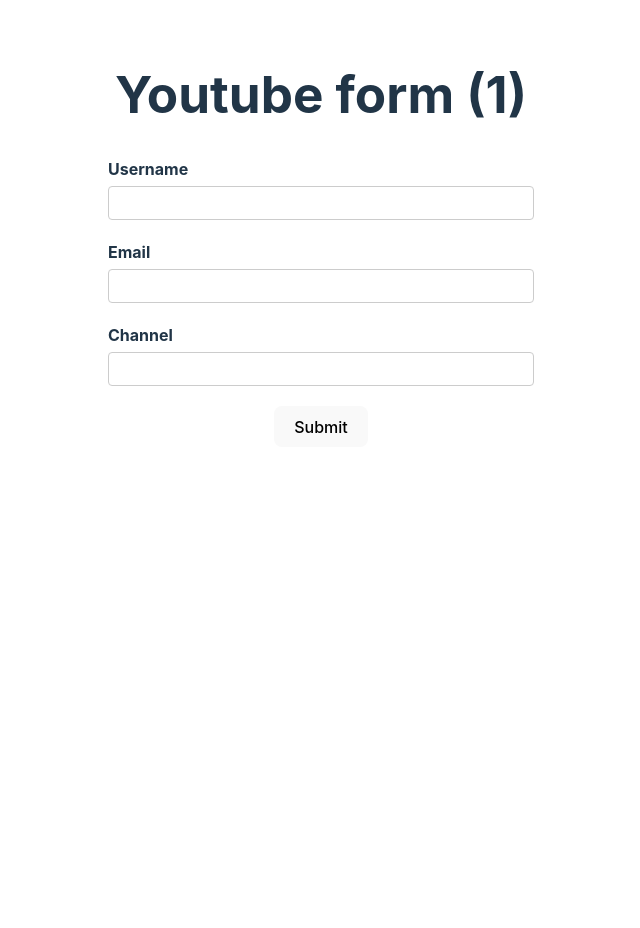
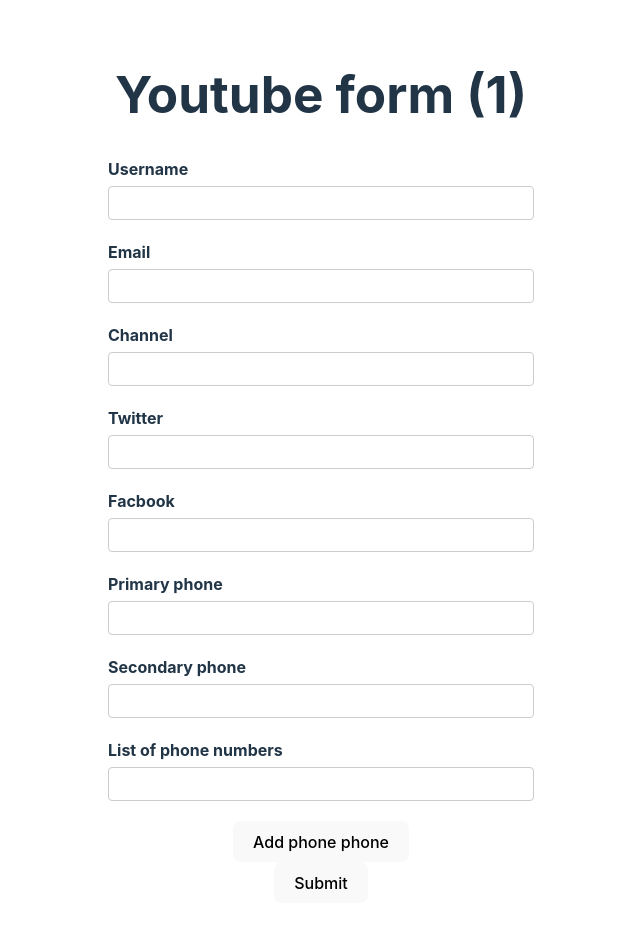
Before and after one commit to IvanRadovic/FormValidation---2, a React (Vite) app: page / in a window 1280 px wide. Shown: the top 928 px of the page, without its empty margins (319-959 px from the left). Before the commit the page ends 800 px from the top, so only its background shows below. Built offline with nearby package versions, Linux system fonts and the light colour scheme.

Commit message:
Adding better performance

```diff
--- a/src/components/YoutubeForm.component.jsx
+++ b/src/components/YoutubeForm.component.jsx
@@ -1,5 +1,5 @@
 import React from 'react'
-import { useForm } from 'react-hook-form';
+import { useForm, useFieldArray } from 'react-hook-form';
 import { DevTool } from '@hookform/devtools';
 
 let renderCount = 0;
@@ -8,11 +8,36 @@
 const YoutubeForm = () => {
 
   const form = useForm({
+    defaultValues:{
+        username:"",
+        email:"",
+        channel:"",
+        social:{
+          twitter:"",
+          facebook:"",
+        },
+        phoneNumbers:[ "","" ],
+        phNumbers:[{ number: ""}]
+  }
+
+    /* --- For fetching user ---  */
+    // const response = await fetch("https://jsonplaceholder.typicode.com/users/1");
+    // const data = await response.json();
+    // return {
+    //   username: 'Batman',
+    //   email:data.email,
+    //   channel:'f'
+    // }
 
   })
 
   const { register, control, handleSubmit, formState } = form;
   const { errors } = formState;
+
+  const { fields, append, remove } = useFieldArray({
+    name:'phNumbers',
+    control:control,
+  })
 
   const onSubmit = (data) => {
     console.log('Form submitted', data);
@@ -78,6 +103,63 @@
               <p className='error'>{errors.channel?.message}</p>
             </div>
 
+            <div className="form-control">
+              <label htmlFor="twitter">Twitter</label>
+              <input
+                type='text'
+                id='twitter'
+                {...register("social.twitter")}
+              />
+            </div>
+
+            <div className="form-control">
+              <label htmlFor="facebook">Facbook</label>
+              <input
+                type='text'
+                id='facebook'
+                {...register("social.facebook")}
+              />
+            </div>
+
+            <div className="form-control">
+              <label htmlFor="primary-phone">Primary phone</label>
+              <input
+                type='text'
+                id='primary-phone'
+                {...register("phoneNumbers.0")}
+              />
+            </div>
+
+            <div className="form-control">
+              <label htmlFor="secondary-phone">Secondary phone</label>
+              <input
+                type='text'
+                id='secondary-phone'
+                {...register("phoneNumbers.1")}
+              />
+            </div>
+
+            <div>
+              <label htmlFor="List">List of phone numbers</label>
+              <div>
+                  {fields.map((field, index) => (
+                  <div className="form-control" key={field.id}>
+                    <input
+                      type="text"
+                      {...register(`phone.${index}.number`)}
+                    />
+
+                    {index > 0 && (
+                      <button type="button" onClick={() => remove(index)}>
+                        Remove
+                      </button>
+                    )}
+                  </div>
+                ))}
+                <button type='button' onClick={() => append({ number: ""})}>Add phone phone</button>
+              </div>
+            </div>
+
             <button>Submit</button>
         </form>
         <DevTool control={control} />
```
